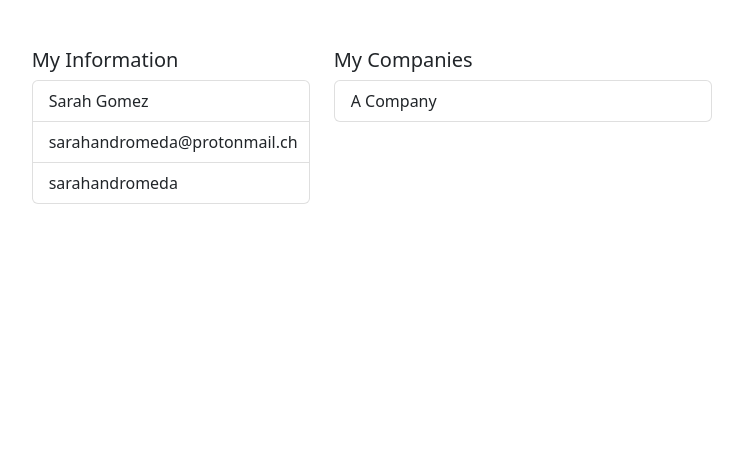
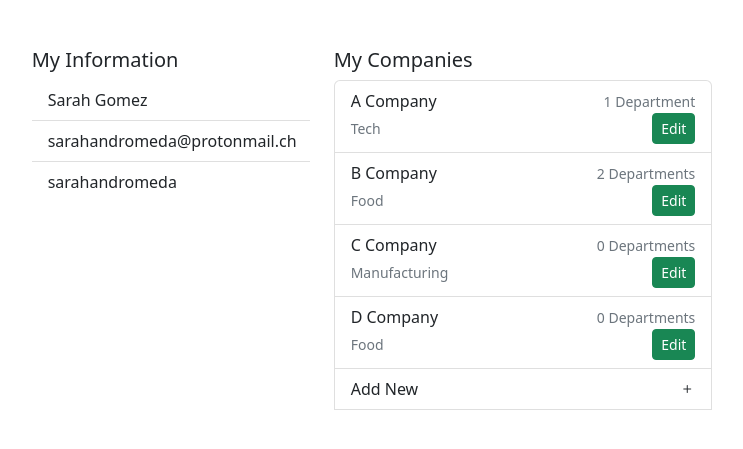
Before and after one commit to sarahandromeda/employee_register, a Django app: page /home/ in a window 1280 px wide. Shown: the part 56-505 px from the top of the page, without its empty margins (268-1011 px from the left). Run offline with Django 4.2, Linux system fonts and the light colour scheme; a user stored in the database is signed in; data comes from the database, SQL or seed files in the repository; some libraries are stand-ins or nearby versions.

Commit message:
Completed form functionality on view pages. Need to add edit functionality next.

```diff
--- a/employee_register/employee_register/settings.py
+++ b/employee_register/employee_register/settings.py
@@ -117,6 +117,8 @@ LANGUAGE_CODE = 'en-us'
 
 TIME_ZONE = 'UTC'
 
+PHONENUMBER_DEFAULT_REGION = 'US'
+
 USE_I18N = True
 
 USE_TZ = True
--- a/employee_register/main_register/forms.py
+++ b/employee_register/main_register/forms.py
@@ -1,15 +1,20 @@
 from django.forms import ModelForm
+from django.utils.translation import gettext_lazy as _
+from django import forms
 from main_register.models import Employee, Department, Company
 
 class EmployeeForm(ModelForm):
     class Meta:
         model = Employee
         exclude = ['user']
+        help_texts = {
+            'phone_number': _("Formats: 123-456-7890 or (123)456-7890 May also prefix with country code."),
+        }
 
 class DepartmentForm(ModelForm):
     class Meta:
         model = Department
-        exclude = ['user', 'employees']
+        exclude = ['user', 'employees', 'department_head']
 
 class CompanyForm(ModelForm):
     class Meta:
--- a/employee_register/main_register/models.py
+++ b/employee_register/main_register/models.py
@@ -3,7 +3,6 @@ from django.db import models
 from django.conf import settings
 from django.utils.translation import gettext_lazy as _
 from django.contrib.auth.models import AbstractBaseUser, PermissionsMixin, BaseUserManager
-from phonenumber_field.modelfields import PhoneNumberField
 
 # Create your models here.
 
@@ -11,7 +10,8 @@ class Employee(models.Model):
     email = models.EmailField(_('email address'))
     first_name = models.CharField(max_length=150)
     last_name = models.CharField(max_length=150)
-    phone_number = PhoneNumberField()
+    phone_number = models.CharField(max_length=17)
+    start_date = models.DateField()
     title = models.CharField(max_length=150)
     is_supervisor = models.BooleanField()
     user = models.ForeignKey(settings.AUTH_USER_MODEL, on_delete=models.CASCADE)
@@ -19,10 +19,11 @@ class Employee(models.Model):
     def __str__(self):
         return f"{self.first_name} {self.last_name}"
 
+
 class Department(models.Model):
     name = models.CharField(max_length=150)
     employees = models.ManyToManyField(Employee)
-    deparment_head = models.ForeignKey(Employee, on_delete=models.CASCADE, related_name='department_head', null=True)
+    department_head = models.ForeignKey(Employee, on_delete=models.CASCADE, related_name='department_head', null=True, blank=True)
     user = models.ForeignKey(settings.AUTH_USER_MODEL, on_delete=models.CASCADE)
 
     def __str__(self):
--- /dev/null
+++ b/employee_register/main_register/static/main_register/script.js
@@ -0,0 +1,11 @@
+// Change input type to enable html date picker
+const startDate = document.querySelector('#id_start_date');
+startDate.type = "date";
+
+// Open form on button click
+const newButton = document.getElementById("new");
+const newForm = document.getElementById("new_form");
+newButton.addEventListener("click", () => {
+    newForm.style.cssText = "";
+
+})
--- a/employee_register/main_register/templates/main_register/user_home.html
+++ b/employee_register/main_register/templates/main_register/user_home.html
@@ -3,13 +3,14 @@
 {% block title %}
 Home
 {% endblock %}
-
+{% load static %}
+{% load crispy_forms_tags %}
 {% block content %}
 <div class="row justify-content-center">
     <div class="col-3">
         <!-- Personal User Information -->
         <h5>My Information</h5>
-        <ul class="list-group">
+        <ul class="list-group list-group-flush">
             <li class="list-group-item">{{ user.first_name }} {{ user.last_name }}</li>
             <li class="list-group-item">{{ user.email }}</li>
             <li class="list-group-item">{{ user.user_name }}</li>
@@ -21,13 +22,40 @@ Home
         <div class="list-group">
         {% for company in companies %}
             <a href="/{{company.id}}/" class="list-group-item list-group-item-action">
+                <div class="d-flex justify-content-between align-items-center">
                 {{ company.name }}
+                <small class="text-muted">
+                    {{ company.departments.count }}
+                    {% if company.departments.count == 1 %}
+                    Department
+                    {% else %}
+                    Departments
+                    {% endif %}
+                </small>
+                </div>
+                <div class="d-flex justify-content-between align-items-center">
+                    <small class="text-muted">{{ company.industry }}</small>
+                    <button type="submit" name="edit" class="btn btn-sm btn-success">Edit</button>
+                </div>
             </a>
         {% endfor %}
+            <button type="button" id="new" class="list-group-item list-group-item-action d-flex justify-content-between align-items-center">
+                Add New
+                <i class="bi bi-plus"></i>
+            </button>
+
+            <li class="list-group-item" id="new_form" style="display:none;">
+                <form action="{% url 'user_home' %}" method="POST">
+                    {% csrf_token %}
+                    {{ company_form|crispy }}
+                    <button type="submit" name="submit" class="btn btn-success btn-sm">Submit</button>
+                </form>
+            </li>
         </div>
     </div>
 </div>
 {% endblock %}
 
 {% block footer %}
+<script src="{% static 'main_register/script.js' %}" defer></script>
 {% endblock %}
--- a/employee_register/main_register/views.py
+++ b/employee_register/main_register/views.py
@@ -1,5 +1,7 @@
-from django.shortcuts import render
+from django.http import HttpResponse, HttpResponseRedirect
+from django.shortcuts import render, redirect
 from main_register.models import Employee, Department, Company
+from main_register.forms import EmployeeForm, DepartmentForm, CompanyForm
 
 # Create your views here.
 
@@ -10,49 +12,101 @@ def user_home(response):
     user = response.user
     if user.is_authenticated:
         companies = user.company_set.all()
-        if response.method == 'GET':
-            print(dir(response.user))
+        company_form = CompanyForm()
+        if response.method == 'POST':
+            company_form = CompanyForm(response.POST)
+            if company_form.is_valid():
+                form = company_form.save(commit=False)
+                form.user = user
+                form.save()
+
+                return redirect('user_home')
+
+        values_dict = {
+            'user': user,
+            'companies' : companies,
+            'company_form': company_form
+            }
         return render(
             response,
             'main_register/user_home.html',
-            {'user': user, 'companies' : companies}
+            values_dict
             )
+
+    # if unauthenticated always show login request page
     else:
-        return render(
-            response,
-            'main_register/signin.html',
-            {}
-        )
+        return render(response,'main_register/signin.html',{})
+
 
 def department_page(response, company):
     user = response.user
     if user.is_authenticated:
-        departments = user.department_set.all()
+        company = user.company_set.get(id=company)
+        departments = company.departments.all()
+        department_form = DepartmentForm()
+        if response.method == 'POST':
+            department_form = DepartmentForm(response.POST)
+            if department_form.is_valid():
+                company.departments.create(
+                    name = department_form.cleaned_data['name'],
+                    user = user,
+                )
 
+                return redirect('department_page', company=company.id)
+
+        values_dict = {
+            'user': user,
+            'departments': departments,
+            'company': company,
+            'department_form': department_form
+            }
         return render(
             response,
             'main_register/department_page.html',
-            {'user': user, 'departments': departments}
+            values_dict
             )
+
+    # if unauthenticated always show login request page
     else:
-        return render(
-            response,
-            'main_register/signin.html',
-            {}
-        )
+        return render(response,'main_register/signin.html',{})
+
 
 def employee_page(response, company, department):
     user = response.user
     if user.is_authenticated:
-        employees = user.employee_set.all()
-        return render(
-            response,
-            'main_register/employee_page.html',
-            {'user': user, 'employees': employees}
-            )
+        employee_form = EmployeeForm()
+        department = user.department_set.get(id=department)
+        employees = department.employees.all()
+        if response.method == 'POST':
+            employee_form = EmployeeForm(response.POST)
+            if employee_form.is_valid():
+                data = employee_form.cleaned_data
+                # must use create to add object to related set
+                department.employees.create(
+                    email = data['email'],
+                    first_name = data['first_name'],
+                    last_name = data['last_name'],
+                    phone_number = data['phone_number'],
+                    start_date = data['start_date'],
+                    title = data['title'],
+                    is_supervisor = data['is_supervisor'],
+                    user = user
+                )
+
+                return redirect(
+                    'employee_page',
+                    company = company,
+                    department = department.id,
+                    )
+
+        values_dict = {
+            'user': user,
+            'employees': employees,
+            'employee_form': employee_form,
+            'department_name': department.name
+            }
+        return render(response, 'main_register/employee_page.html',values_dict)
+
+    # if unauthenticated always show login request page
     else:
-        return render(
-            response,
-            'main_register/signin.html',
-            {}
-        )
+        return render(response,'main_register/signin.html',{})
```
Also changed, not shown: employee_register/main_register/templates/main_register/department_page.html (+26 -2 lines), employee_register/main_register/templates/main_register/employee_page.html (+33 -3 lines), employee_register/db.sqlite3, employee_register/main_register/migrations/0003_employee_start_date.py (added), employee_register/main_register/migrations/0004_remove_department_deparment_head_and_more.py (added), employee_register/main_register/migrations/0005_alter_employee_phone_number.py (added).
